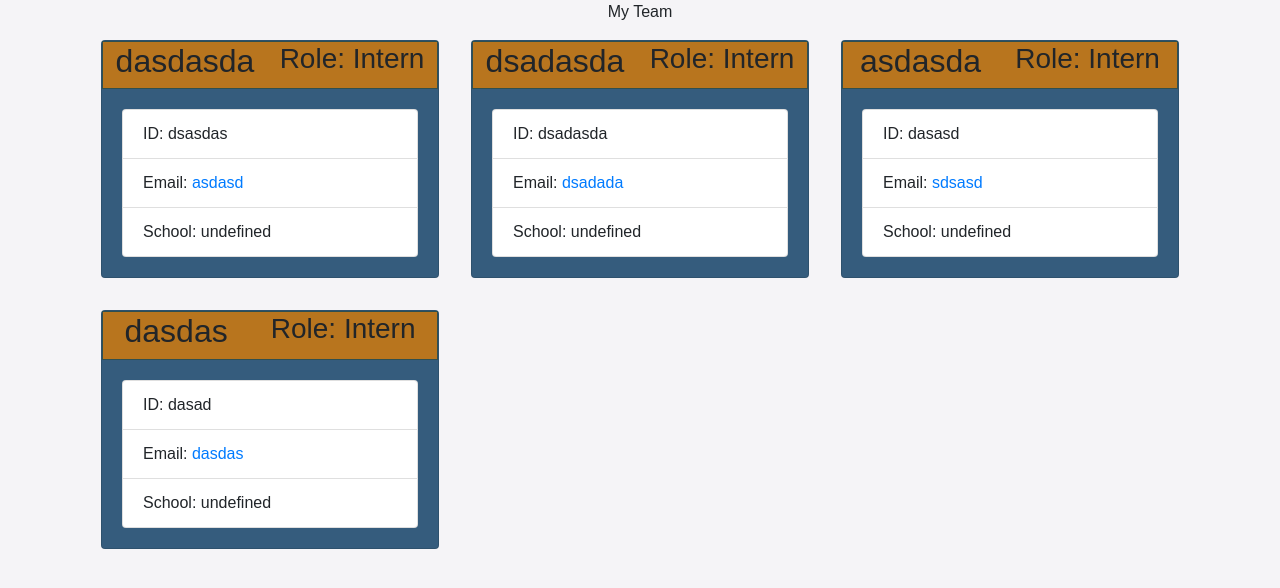
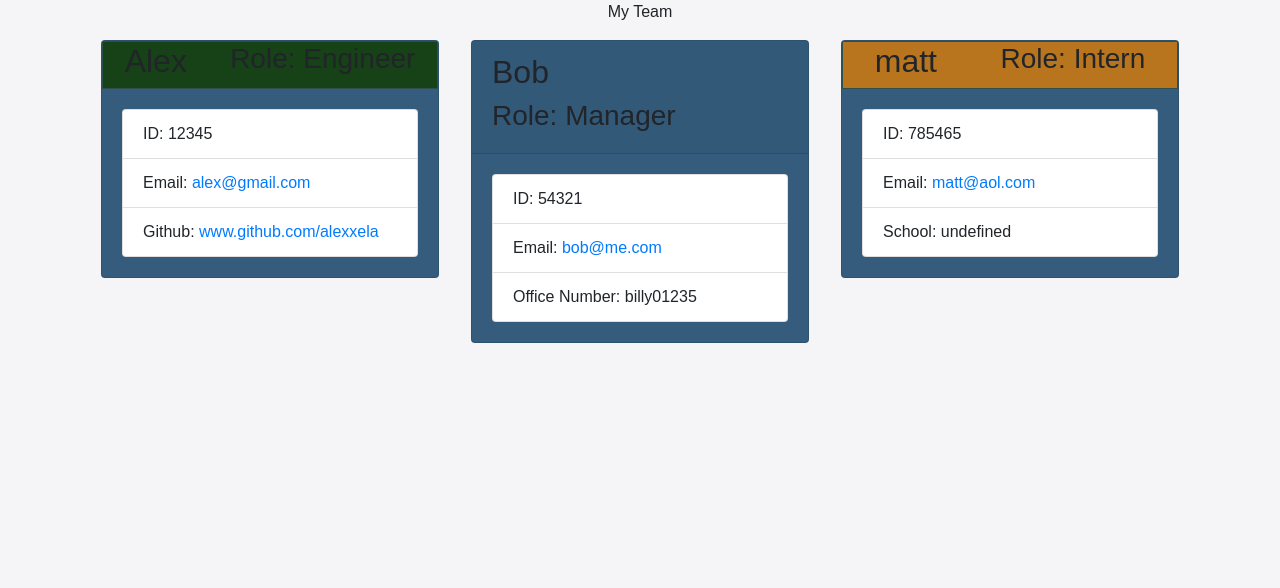
Before and after one commit to Brevenn/module.10.team-name-maker, a website: page dist/index.html in a window 1280 px wide. Drawn offline with nearby package versions, Linux system fonts and the light colour scheme.

Commit message:
adjusted readme and added demonstration

```diff
--- a/dist/index.html
+++ b/dist/index.html
@@ -14,17 +14,35 @@
             </header>
             <main class = "container row d-flex flex-wrap m-auto">
 
-    <div id="Intern-card" class="p-3 col-4">
-        <div class = "card">
-            <div class="box name-role intern-name">
-                <h2>dasdasda</h2>
-                <h3>Role: Intern</h3>
+    <div id="Engineer-card" class="p-3 col-4">
+        <div class= "card">
+            <div class="box name-role engineer-name">
+                <h2>Alex</h2>
+                <h3>Role: Engineer</h3>
             </div>
             <div class="card-body">
                 <ul class="list-group">
-                    <li class="list-group-item">ID: dsasdas</li>
-                    <li class="list-group-item">Email: <a href="malito:asdasd">asdasd</a></li>
-                    <li class="list-group-item">School: undefined</li>
+                    <li class="list-group-item">ID: 12345</li>
+                    <li class="list-group-item">Email: <a href="malito:alex@gmail.com">alex@gmail.com</a></li>
+                    <li class="list-group-item">Github:
+                        <a href="https://github.com/alexxela" target="_blank">www.github.com/alexxela</a>
+                    </li>
+                </ul>
+            </div>
+        </div>
+    </div>
+
+    <div "id=Manager-card" class="p-3 col-4">
+        <div class="card">
+            <div class="card-header">
+                <h2>Bob</h2>
+                <h3>Role: Manager</h3>
+            </div>
+            <div class="card-body">
+                <ul class="list-group">
+                    <li class="list-group-item">ID: 54321</li>
+                    <li class="list-group-item">Email: <a href="malito:bob@me.com">bob@me.com</a></li>
+                    <li class="list-group-item">Office Number: billy01235</li>
                 </ul>
             </div>
         </div>
@@ -33,45 +51,13 @@
     <div id="Intern-card" class="p-3 col-4">
         <div class = "card">
             <div class="box name-role intern-name">
-                <h2>dsadasda</h2>
+                <h2>matt</h2>
                 <h3>Role: Intern</h3>
             </div>
             <div class="card-body">
                 <ul class="list-group">
-                    <li class="list-group-item">ID: dsadasda</li>
-                    <li class="list-group-item">Email: <a href="malito:dsadada">dsadada</a></li>
-                    <li class="list-group-item">School: undefined</li>
-                </ul>
-            </div>
-        </div>
-    </div>
-
-    <div id="Intern-card" class="p-3 col-4">
-        <div class = "card">
-            <div class="box name-role intern-name">
-                <h2>asdasda</h2>
-                <h3>Role: Intern</h3>
-            </div>
-            <div class="card-body">
-                <ul class="list-group">
-                    <li class="list-group-item">ID: dasasd</li>
-                    <li class="list-group-item">Email: <a href="malito:sdsasd">sdsasd</a></li>
-                    <li class="list-group-item">School: undefined</li>
-                </ul>
-            </div>
-        </div>
-    </div>
-
-    <div id="Intern-card" class="p-3 col-4">
-        <div class = "card">
-            <div class="box name-role intern-name">
-                <h2>dasdas</h2>
-                <h3>Role: Intern</h3>
-            </div>
-            <div class="card-body">
-                <ul class="list-group">
-                    <li class="list-group-item">ID: dasad</li>
-                    <li class="list-group-item">Email: <a href="malito:dasdas">dasdas</a></li>
+                    <li class="list-group-item">ID: 785465</li>
+                    <li class="list-group-item">Email: <a href="malito:matt@aol.com">matt@aol.com</a></li>
                     <li class="list-group-item">School: undefined</li>
                 </ul>
             </div>
```
Also changed, not shown: README.md.
